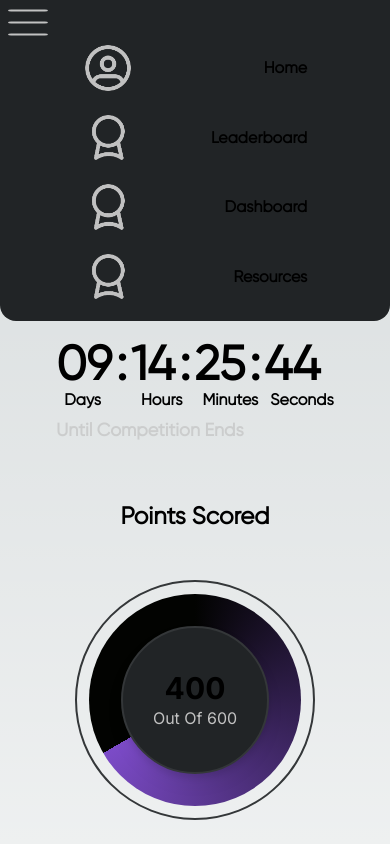
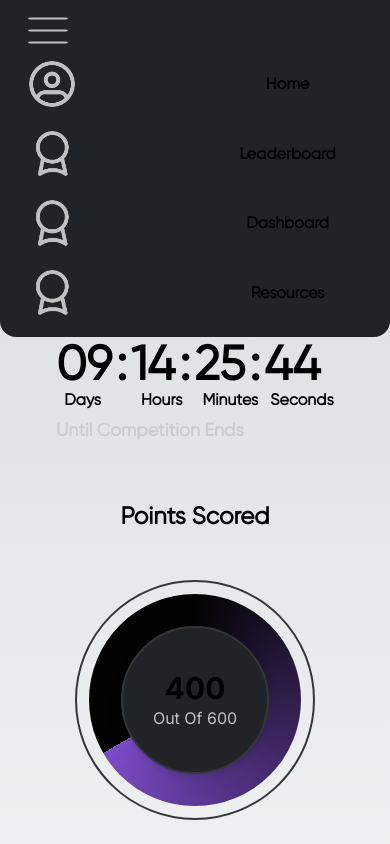
Before and after one commit to Keshav-Aneja/Forkthis-2023-frontend, a Next.js app: page /dashboard in a window 390 px wide. Shown: the top 844 px of the page. Built offline with nearby package versions, Linux system fonts and the light colour scheme; what tailwindcss-gradients would draw is missing.

Commit message:
fix: Styiling for Sidebar

```diff
--- a/src/app/Resources/page.tsx
+++ b/src/app/Resources/page.tsx
@@ -1,43 +1,40 @@
-'use client';
+"use client";
 import Card from "@/components/Card";
 import Sidebarrr from "@/components/Sidebar";
 import Cardbox from "@/components/Cardbox";
 
 import img1 from "/public/images/cat.png";
 
-
 export default function Resources() {
-
   return (
     <>
       <main className="">
         <div className=" w-[100%] z-0 flex ">
           <Sidebarrr />
 
-
-          <div className="w-[9%] bg-black">
-
-          </div>
+          <div className="w-[9%] bg-black"></div>
           <div className="flex flex-col justify-center items-center h-60vh w-screen pl-[0.4%] overflow-y-auto">
-
             <div className=" font-gilroyRegular text-5xl font-extrabold text-[#ffffff] py-5">
               Resources
             </div>
-          <div >
-            <div className="font-gilroyRegular text-3xl font-extrabold text-[#7B7B7B]">Youtube</div>
-            <Cardbox buttonColour={0}/>
+            <div>
+              <div className="font-gilroyRegular text-3xl font-extrabold text-[#7B7B7B]">
+                Youtube
+              </div>
+              <Cardbox buttonColour={0} />
             </div>
             <div className="flex-col">
-            <div className="font-gilroyRegular text-3xl font-extrabold text-[#7B7B7B]">Github</div>
-            <Cardbox buttonColour={1}/>
+              <div className="font-gilroyRegular text-3xl font-extrabold text-[#7B7B7B]">
+                Github
+              </div>
+              <Cardbox buttonColour={1} />
             </div>
             <div className="flex-col">
-            <div className="font-gilroyRegular text-3xl font-extrabold text-[#7B7B7B]">Articles</div>
-            <Cardbox buttonColour={2}/>
+              <div className="font-gilroyRegular text-3xl font-extrabold text-[#7B7B7B]">
+                Articles
               </div>
-
-
-
+              <Cardbox buttonColour={2} />
+            </div>
           </div>
         </div>
       </main>
--- a/src/components/Sidebar.tsx
+++ b/src/components/Sidebar.tsx
@@ -3,7 +3,7 @@
 import { useState, useEffect, useRef } from "react";
 import { useMediaQuery } from "@mui/material";
 import Link from "next/link";
-import Resources from "../app/resources/page";
+// import Resources from "../app/resources/page";
 import Image from "next/image";
 export default function Sidebarrr() {
   const [menuOpened, setMenuOpened] = useState(true);
@@ -21,7 +21,7 @@ export default function Sidebarrr() {
       } md:h-16 md:flex md:items-center md:justify-center md:text-lg lg:rounded-br-2xl lg:h-screen lg:w-[7%]
        lg:rounded-tr-2xl lg:rounded-bl-none lg:p-0 lg:hover:w-[8%] duration-300 ease-linear z-50 lg:fixed`}
     >
-      <div className="icon md:hidden" onClick={toggleMenu}>
+      <div className="icon md:hidden p-2 px-5" onClick={toggleMenu}>
         <svg viewBox="0 0 100 80" width="40" height="35">
           <rect width="100" height="5" rx="8" fill="#C2C2C2"></rect>
           <rect y="30" width="100" height="5" rx="8" fill="#C2C2C2"></rect>
@@ -38,7 +38,7 @@ export default function Sidebarrr() {
           href="/"
           className="w-full md:w-[30%] lg:w-full flex justify-center gap-5 items-center md:justify-center md:gap-2 lg:flex-col lg:h-[33.3%]  lg:hover:bg-black  lg:hover:text-sm duration-300"
         >
-          <div className="home w-[60%] flex justify-between gap-5 items-center md:justify-center md:w-max md:gap-2 lg:flex-col lg:py-12 lg:gap-3 lg:w-[100%] lg:h-[30%] lg:hover:bg-black lg:px-5  lg:hover:text-sm duration-300">
+          <div className="home w-[90%] flex justify-between gap-5 items-center md:justify-center md:w-max md:gap-2 lg:flex-col lg:py-12 lg:gap-3 lg:w-[100%] lg:h-[30%] lg:hover:bg-black lg:px-5  lg:hover:text-sm duration-300">
             <Image
               className="md:w-[1.5rem] lg:w-[2.2rem]"
               src="/dashboard/userIcon.png"
@@ -46,7 +46,9 @@ export default function Sidebarrr() {
               height={50}
               alt="Picture of the author"
             />
-            <span className="font-gilroyRegular font-bold">Home</span>{" "}
+            <span className="font-gilroyRegular font-bold w-[45%] md:w-full text-center">
+              Home
+            </span>{" "}
           </div>{" "}
         </Link>
         <div
@@ -56,7 +58,7 @@ export default function Sidebarrr() {
               "linear-gradient(90deg, rgba(33,36,38,1) 0%, rgba(71,74,76,1) 35%, rgba(84,87,89,1) 50%, rgba(71,74,76,1) 65%, rgba(33,36,38,1) 100%)",
           }}
         ></div>
-        <div className="w-[60%] badges flex flex-col gap-5 md:flex-row lg:flex-col lg:gap-0 lg:w-[100%] lg:text-xs lg:h-[70%]">
+        <div className="w-[90%] badges flex flex-col gap-5 md:flex-row lg:flex-col lg:gap-0 lg:w-[100%] lg:text-xs lg:h-[70%]">
           <div className="w-full flex justify-between gap-5 items-center md:justify-center md:gap-2 lg:flex-col lg:h-[33.3%]  lg:hover:bg-black  lg:hover:text-sm  duration-300">
             <Image
               className="md:w-[1.5rem] lg:w-[2.2rem]"
@@ -65,13 +67,13 @@ export default function Sidebarrr() {
               height={50}
               alt="Picture of the author"
             />
-            <span className="font-gilroyRegular font-bold text-center">
+            <span className="font-gilroyRegular w-[45%] font-bold text-center md:w-full">
               Leaderboard
             </span>
           </div>
           <Link
-          href="/"
-          className="w-full md:w-[30%] lg:w-full flex justify-center gap-5 items-center md:justify-center md:gap-2 lg:flex-col lg:h-[33.3%]  lg:hover:bg-black  lg:hover:text-sm duration-300"
+            href="/dashboard"
+            className="w-full lg:w-full flex justify-center gap-5 items-center md:justify-center md:gap-2 lg:flex-col lg:h-[33.3%]  lg:hover:bg-black  lg:hover:text-sm duration-300"
           >
             <div className="w-full flex justify-between gap-5 items-center md:justify-center md:gap-2 lg:flex-col lg:h-[33.3%]  lg:hover:bg-black  lg:hover:text-sm  duration-300">
               <Image
@@ -81,7 +83,7 @@ export default function Sidebarrr() {
                 height={50}
                 alt="Picture of the author"
               />
-            <span className="font-gilroyRegular font-bold  text-center">
+              <span className="font-gilroyRegular font-bold w-[45%] md:w-full text-center">
                 Dashboard
               </span>
             </div>
@@ -98,7 +100,7 @@ export default function Sidebarrr() {
               alt="Picture not shown"
             />
 
-            <span className="font-gilroyRegular font-bold  text-center">
+            <span className="font-gilroyRegular font-bold w-[45%] md:w-full text-center">
               Resources
             </span>
           </Link>
```
Lines whose indentation alone changed are shown as unchanged.
